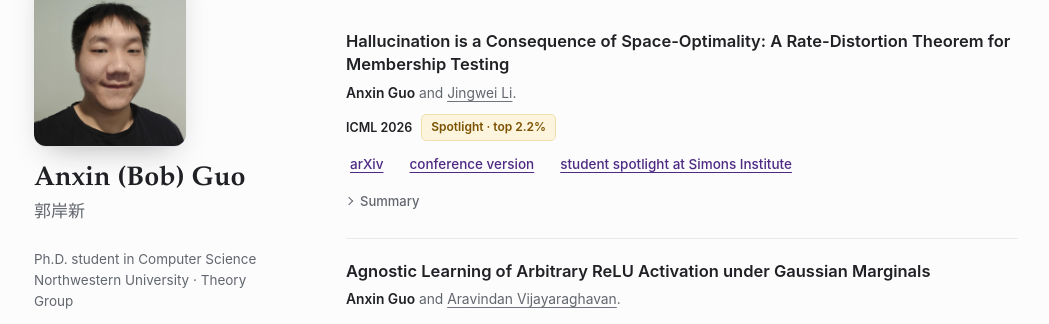
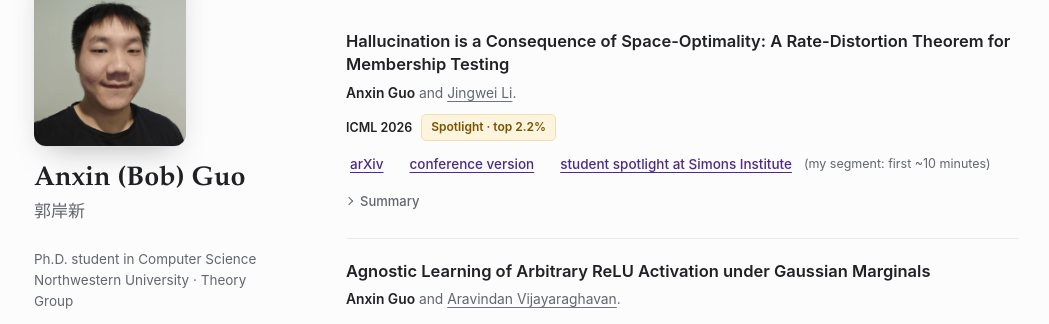
Before and after one commit to bobeatslollipop/bobeatslollipop.github.io, a Jekyll site: the page built from README.md, in a window 1280 px wide and 1400 px high, scrolled down 729 px. Shown: the part 102-426 px from the top of the window, without its empty margins (106-1155 px from the left). Built offline with Jekyll 4.4.1, drawn with Linux system fonts in a browser that asks for light colours; our own code applies the rules of GitHub Pages for plain Markdown files.

Commit message:
Clarify speaker segment in Simons spotlight video

```diff
--- a/README.md
+++ b/README.md
@@ -31,7 +31,7 @@ Before beginning my PhD studies at Northwestern University, I completed both my
 <span class="paper-meta">
 <span class="venue">ICML 2026</span>
 <span class="badge">Spotlight · top 2.2%</span>
-<span class="paper-links"><a href="https://arxiv.org/abs/2602.00906">arXiv</a><a href="https://icml.cc/virtual/2026/poster/60977">conference version</a><a href="https://www.youtube.com/watch?v=AVXfBUA8e-s" title="Oct 7, 2026; my segment: 0:00-10:00">student spotlight at Simons Institute</a></span>
+<span class="paper-links"><a href="https://arxiv.org/abs/2602.00906">arXiv</a><a href="https://icml.cc/virtual/2026/poster/60977">conference version</a><span class="paper-talk"><a href="https://www.youtube.com/watch?v=AVXfBUA8e-s" title="Oct 7, 2026; my segment: first ~10 minutes">student spotlight at Simons Institute</a><span class="talk-note">(my segment: first ~10 minutes)</span></span></span>
 </span>
 <details class="paper-abstract">
 <summary aria-describedby="paper-hallucination">Summary</summary>
--- a/assets/css/style.scss
+++ b/assets/css/style.scss
@@ -520,6 +520,19 @@ a:focus-visible {
   overflow-wrap: anywhere;
 }
 
+.paper-talk {
+  display: inline-flex;
+  flex-wrap: wrap;
+  align-items: center;
+  gap: 0 8px;
+  max-width: 100%;
+}
+
+.talk-note {
+  color: var(--muted);
+  font-size: 12.5px;
+}
+
 .paper-links a:hover,
 .paper-links a:focus-visible {
   color: var(--accent);
```
